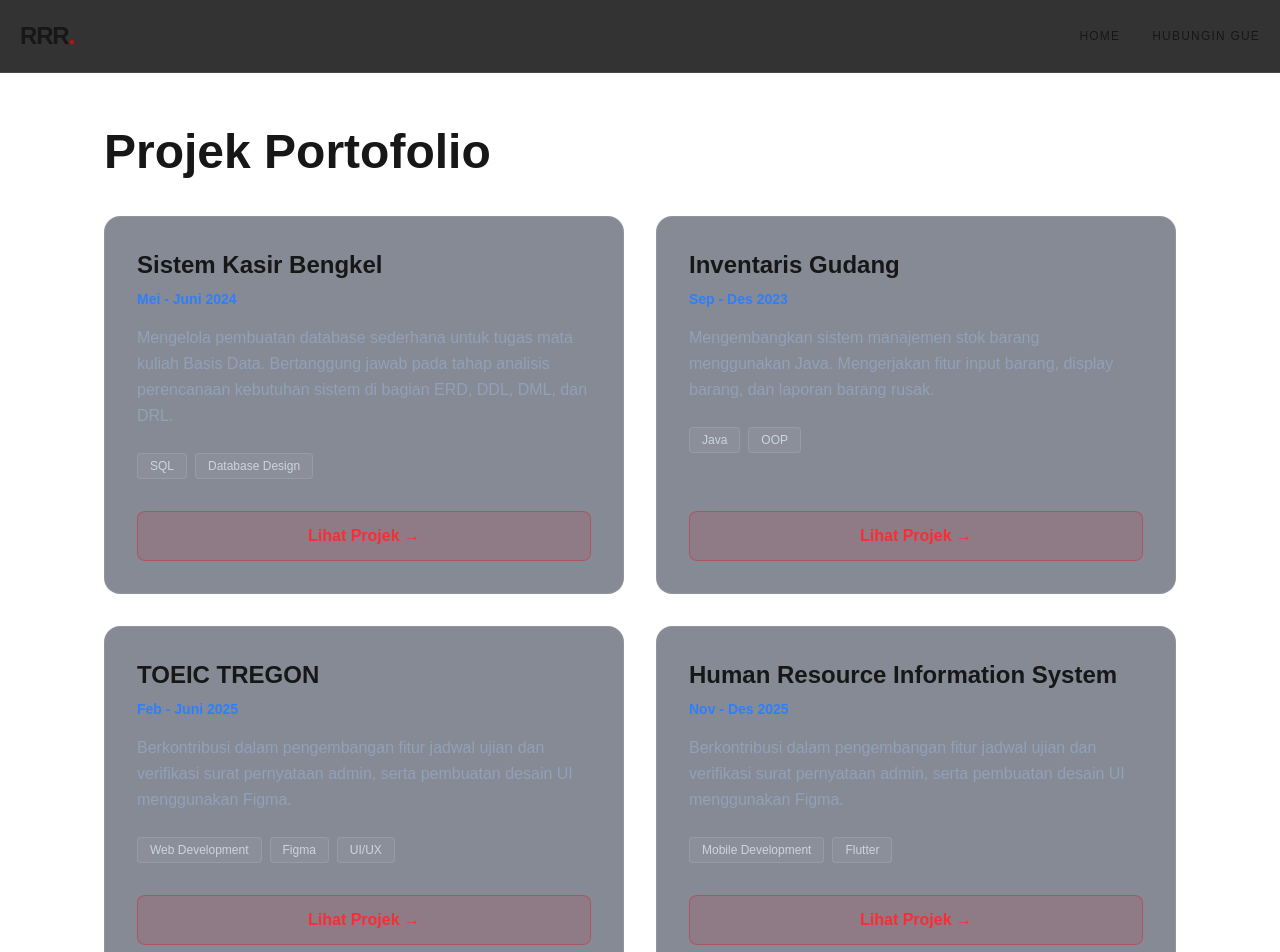
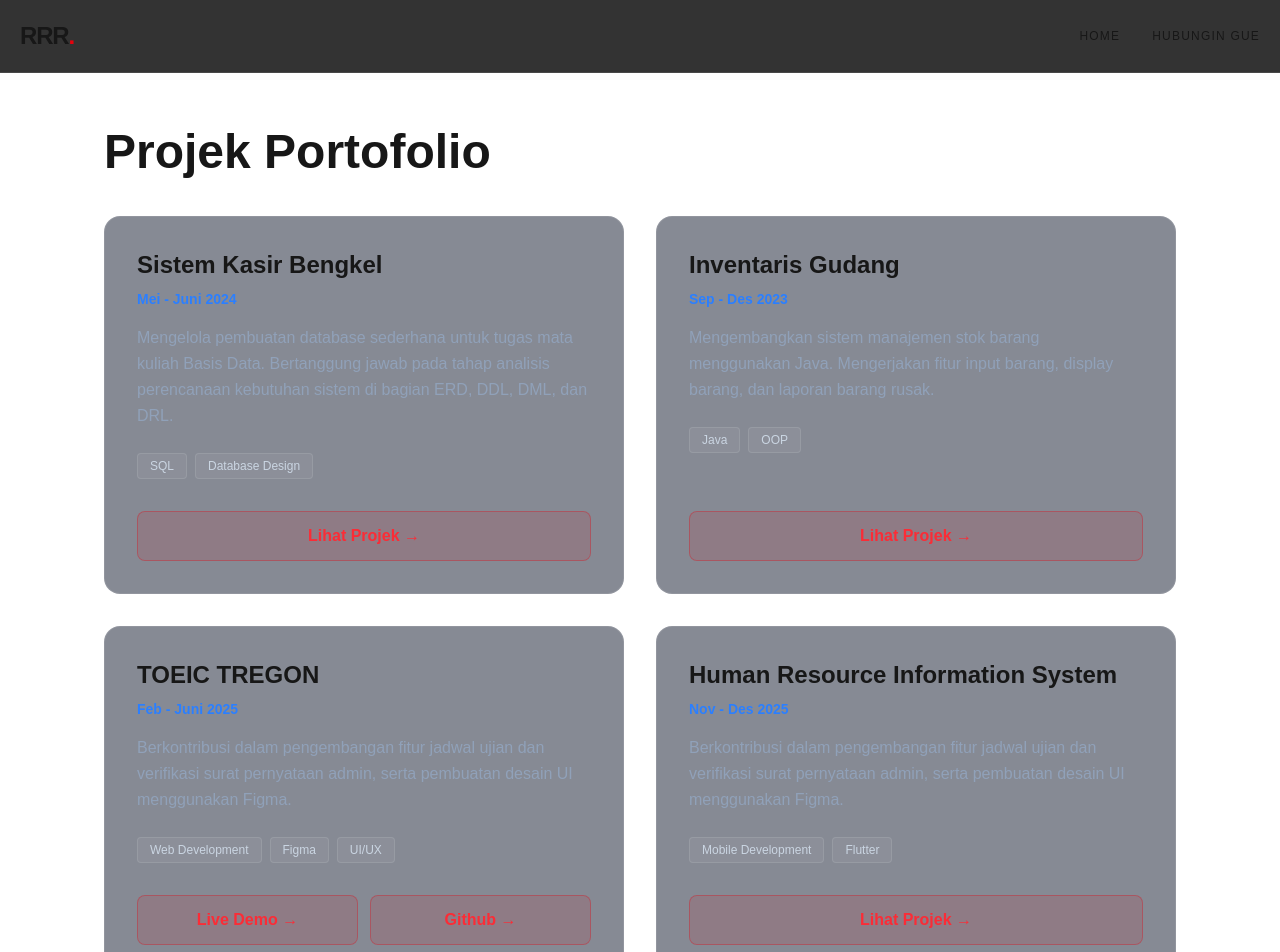
Before and after one commit to RizkyRR27/PORTOIKI, a Next.js app: page /project in a window 1280 px wide. Shown: the top 952 px of the page. Built offline with nearby package versions, Linux system fonts and the light colour scheme.

Commit message:
perbaikan

```diff
--- a/app/project/page.tsx
+++ b/app/project/page.tsx
@@ -21,7 +21,10 @@ export default function ProjectPage() {
       date: "Feb - Juni 2025",
       desc: "Berkontribusi dalam pengembangan fitur jadwal ujian dan verifikasi surat pernyataan admin, serta pembuatan desain UI menggunakan Figma.",
       tech: ["Web Development", "Figma", "UI/UX"],
-      link: "https://github.com/Fallujahrama/PBL_Toeic"
+      links: [
+        { label: "Live Demo", url: "https://toeicky.onrender.com/" },
+        { label: "Github", url: "https://github.com/Fallujahrama/PBL_Toeic" }
+      ]
     },
      {
       title: "Human Resource Information System",
@@ -54,6 +57,21 @@ export default function ProjectPage() {
             </div>
 
             {/* Tombol Link Projek */}
+            {Array.isArray(p.links) ? (
+              <div className="flex gap-3">
+                {p.links.map((l) => (
+                  <a
+                    key={l.url}
+                    href={l.url}
+                    target="_blank"
+                    rel="noopener noreferrer"
+                    className="flex-1 text-center py-3 bg-red-600/10 border border-red-600/30 text-red-500 font-bold rounded-lg hover:bg-red-600 hover:text-white transition-all duration-300 transform hover:scale-105"
+                  >
+                    {l.label} →
+                  </a>
+                ))}
+              </div>
+            ) : (
               <a
                 href={p.link}
                 target="_blank"
@@ -62,6 +80,7 @@ export default function ProjectPage() {
               >
                 Lihat Projek →
               </a>
+            )}
           </div>
         ))}
       </div>
--- a/components/About.tsx
+++ b/components/About.tsx
@@ -74,7 +74,7 @@ export default function About() {
       </div>
 
       <div className="space-y-5 animate-fadeInUp">
-         <h2 className="text-4xl font-bold border-l-4 border-red-600 pl-4">Pengalaman Magang</h2>
+         <h2 className="text-4xl font-bold border-l-4 border-red-600 pl-4">Pengalaman</h2>
          <span className="text-3xl text-blue-500 font-semibold hover:text-blue-400 transition-colors duration-300 block">PT FAN Integrasi Teknologi</span>
           <div className="">
              <p className="font-bold">Kota Bekasi</p>
@@ -83,15 +83,14 @@ export default function About() {
           <div className="space-y-1 p-4 rounded-lg border border-white/10 hover:border-green-500/30 transition-colors duration-300">
           <p><span className="text-xl text-green-500 font-semibold">System Admin</span></p>
           <p className="text-xl text-slate-300 leading-relaxed">
-         memahami kegunaan ELK(Elasticsearch, Logstash, Kibana) serta dapat mengimplementasikannya untuk kebutuhan pemantauan, analisis
+        memahami kegunaan ELK(Elasticsearch, Logstash, Kibana) serta dapat mengimplementasikannya untuk kebutuhan pemantauan, analisis
           log, dan visualisasi data secara real-time.
          </p>
      </div>
-
         <div className="space-y-6">
          <span className="text-3xl text-blue-500 font-semibold hover:text-blue-400 transition-colors duration-300 block">PT Timedoor Indonesia</span>
           <div className="">
-             <p className="font-bold">Kota Bekasi</p>
+             <p className="font-bold">BALI</p>
              <p className="text-slate-400">Januari 2026 - Sekarang</p>
           </div>
           <div className="space-y-1 p-4 rounded-lg border border-white/10 hover:border-green-500/30 transition-colors duration-300">
--- a/components/Hero.tsx
+++ b/components/Hero.tsx
@@ -54,7 +54,7 @@ export default function Hero() {
   {/* Tombol: Lihat Projek Saya (Kuning ke Oranye + Border) */}
   <Link
     href="/project"
-    className="px-8 py-4 bg-gradient-to-r from-blue-500 to-red-700 border-2 border-yellow-700 text-black font-bold rounded-lg transition-all duration-300 transform hover:scale-105 hover:shadow-lg hover:shadow-orange-500/50 active:scale-95 text-center"
+    className="px-8 py-4 bg-red-600 border-2 border-black-700 text-white font-bold rounded-lg transition-all duration-300 transform hover:scale-105 hover:shadow-lg hover:shadow-orange-500/50 active:scale-95 text-center"
   >
     Lihat Projek Saya
   </Link>
@@ -62,7 +62,7 @@ export default function Hero() {
   {/* Tombol: Tentang Saya (Oranye ke Kuning) */}
   <Link
     href="/about"
-    className="px-8 py-4 bg-gradient-to-r from-red-700 to-blue-400 border-2 border-yellow-500 text-black font-bold rounded-lg transition-all duration-300 transform hover:scale-105 hover:shadow-lg hover:shadow-yellow-500/50 active:scale-95 text-center"
+    className="px-8 py-4 bg-blue-600 border-2 border-black-500 text-whote font-bold rounded-lg transition-all duration-300 transform hover:scale-105 hover:shadow-lg hover:shadow-yellow-500/50 active:scale-95 text-center"
   >
     Tentang Saya
   </Link>
--- a/components/Navbar.tsx
+++ b/components/Navbar.tsx
@@ -24,6 +24,10 @@ export default function Navbar() {
           <span>Hubungin Gue</span>
           <span className="absolute bottom-0 left-0 w-0 h-0.5 bg-red-500 group-hover:w-full transition-all duration-300"></span>
         </Link>
+        {/* <Link href="/Sertif "relative hover:text-red-500 transition-colors duration-300 group">
+          <span>Sertifikat
+          <span className="absolute bottom-0 left-0 w-0 h-0.5 bg-red-500 group-hover:w-full transition-all duration-300"></span>
+        </Link> */}
       </div>
     </nav>
   );
```
Also changed, not shown: app/Sertif/page.tsx (added). Lines whose indentation alone changed are shown as unchanged.
